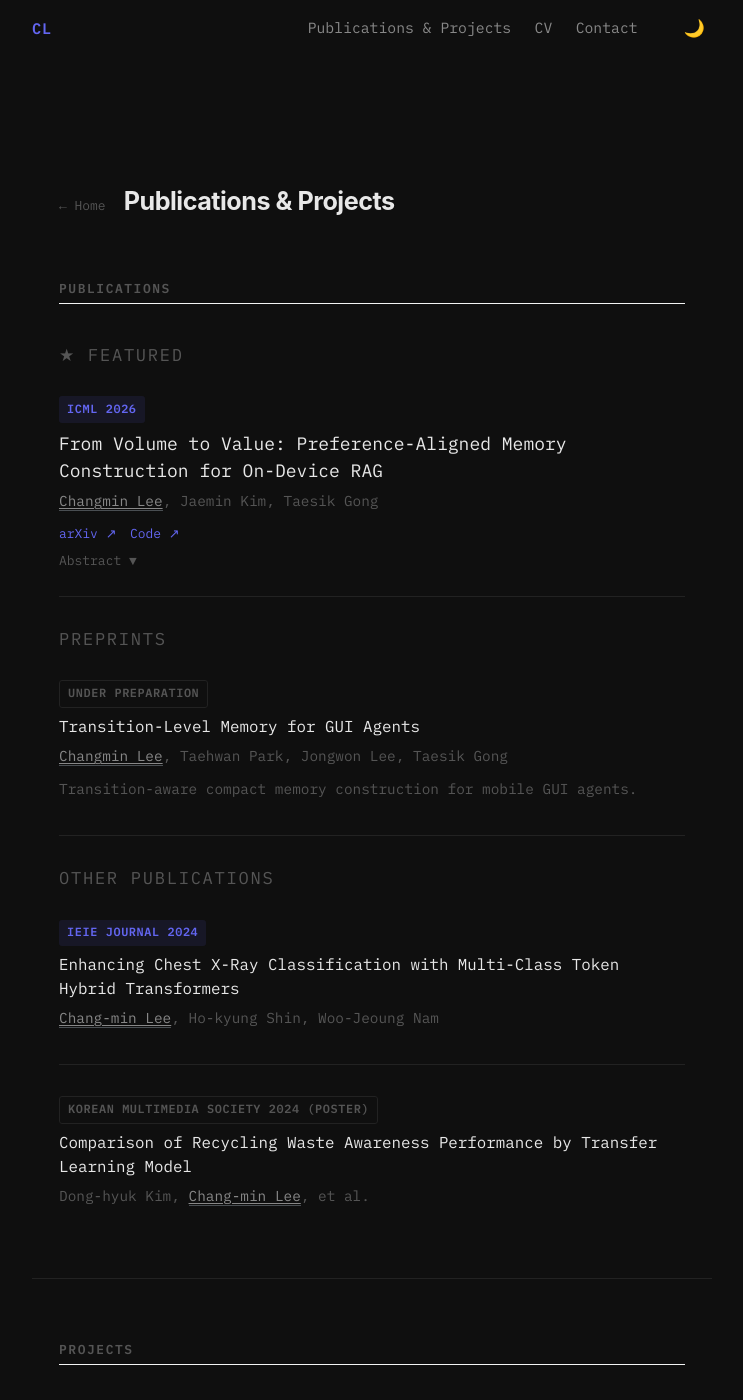
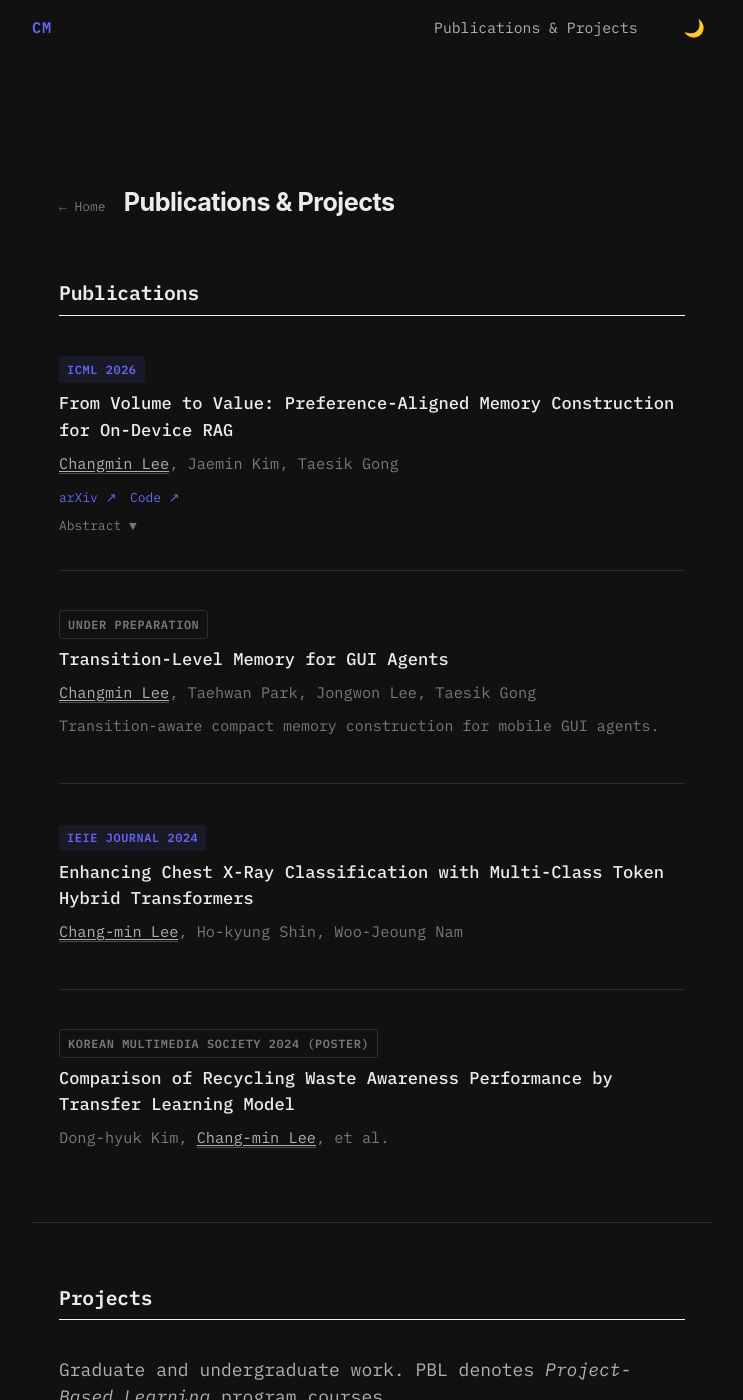
Before and after one commit to CkdalsKong/CkdalsKong.github.io, a Jekyll site: the page built from _pages/publications.md, in a window 1280 px wide and 1400 px high. Shown: the whole window, without its empty margins (268-1011 px from the left). Built offline with Jekyll 4.4.1, drawn with Linux system fonts in a browser that asks for light colours; a script bundle is joined from its source files by our own code; library files that are not in the unit come from our copies; some of the changed text lies outside the part shown.

Commit message:
Redesign: IBM Plex Mono, theme toggle, publications/projects layout, CV

```diff
--- a/_data/navigation.yml
+++ b/_data/navigation.yml
@@ -1,7 +1,3 @@
 main:
   - title: "Publications & Projects"
     url: "/publications/"
-  - title: "CV"
-    url: "/cv/"
-  - title: "Contact"
-    url: "/#contact"
--- a/_includes/masthead.html
+++ b/_includes/masthead.html
@@ -1,7 +1,7 @@
 {% include base_path %}
 <header class="site-header" id="site-header">
   <div class="site-header__inner">
-    <a class="site-header__logo" href="{{ base_path }}/">CL</a>
+    <a class="site-header__logo" href="{{ base_path }}/">CM</a>
     <nav class="site-header__nav" id="site-nav">
       {% for link in site.data.navigation.main %}
         {% if link.url contains 'http' or link.url contains '.pdf' %}
--- a/_pages/publications.md
+++ b/_pages/publications.md
@@ -12,9 +12,7 @@
 <section id="publications" class="home-section" data-animate>
   <h2>Publications</h2>
 
-  <p class="pub-section-label">★ Featured</p>
-
-  <div class="pub-card pub-featured">
+  <div class="pub-card">
     <span class="venue-badge venue-top">ICML 2026</span>
     <div class="pub-title">From Volume to Value: Preference-Aligned Memory Construction for On-Device RAG</div>
     <div class="pub-authors"><u>Changmin Lee</u>, Jaemin Kim, Taesik Gong</div>
@@ -28,16 +26,12 @@
     </div>
   </div>
 
-  <p class="pub-section-label">Preprints</p>
-
   <div class="pub-card">
     <span class="venue-badge venue-workshop">Under Preparation</span>
     <div class="pub-title">Transition-Level Memory for GUI Agents</div>
     <div class="pub-authors"><u>Changmin Lee</u>, Taehwan Park, Jongwon Lee, Taesik Gong</div>
     <div class="pub-note">Transition-aware compact memory construction for mobile GUI agents.</div>
   </div>
-
-  <p class="pub-section-label">Other Publications</p>
 
   <div class="pub-card">
     <span class="venue-badge venue-journal">IEIE Journal 2024</span>
@@ -54,33 +48,13 @@
 
 <section id="projects" class="home-section" data-animate>
   <h2>Projects</h2>
+  <p class="projects-intro">Graduate and undergraduate work. PBL denotes <em>Project-Based Learning</em> program courses.</p>
 
-  <h3 class="projects-tier">Graduate</h3>
+  <div class="projects-tier-block">
+    <span class="projects-tier-label">Graduate</span>
+  </div>
 
-  <p class="projects-group-label">Research</p>
   <div class="project-grid">
-    <div class="project-card">
-      <h3>EPIC</h3>
-      <p>Preference-aligned memory construction for efficient on-device RAG.</p>
-      <div class="project-tags">
-        <span class="project-tag">RAG</span>
-        <span class="project-tag">On-Device AI</span>
-        <span class="project-tag">ICML 2026</span>
-      </div>
-      <div class="pub-links" style="margin-top:0.6rem">
-        <a class="pub-btn" href="https://arxiv.org/abs/2605.18271" target="_blank" rel="noopener noreferrer">arXiv ↗</a>
-        <a class="pub-btn" href="https://github.com/UbiquitousAILab/EPIC" target="_blank" rel="noopener noreferrer">Code ↗</a>
-      </div>
-    </div>
-    <div class="project-card">
-      <h3>Transition-Level Memory for GUI Agents</h3>
-      <p>Compact transition-aware memory design for mobile GUI agents with long-horizon task support.</p>
-      <div class="project-tags">
-        <span class="project-tag">GUI Agent</span>
-        <span class="project-tag">Memory</span>
-        <span class="project-tag">Under Preparation</span>
-      </div>
-    </div>
     <div class="project-card">
       <h3>LG Electronics HS Future Technology Project</h3>
       <p>Personalized model algorithm using Mixture-of-Experts (MoE) for user-specific adaptation.</p>
@@ -90,14 +64,11 @@
         <span class="project-tag">Jun–Sep 2025</span>
       </div>
     </div>
-  </div>
-
-  <p class="projects-group-label">AI Novatus PBL <span class="projects-group-hint">(Project-Based Learning)</span></p>
-  <div class="project-grid">
     <div class="project-card">
       <h3>Cutting Tool Dynamic Characteristics Prediction</h3>
       <p>Predicted dynamic characteristics of machining tools from cutting-process images.</p>
       <div class="project-tags">
+        <span class="project-tag">AI Novatus PBL</span>
         <span class="project-tag">Computer Vision</span>
         <span class="project-tag">Manufacturing</span>
       </div>
@@ -106,25 +77,25 @@
       <h3>Strawberry Smart Farm Growth Cycle Prediction</h3>
       <p>Growth cycle classification model for smart-farm cultivation management.</p>
       <div class="project-tags">
+        <span class="project-tag">AI Novatus PBL</span>
         <span class="project-tag">Smart Agriculture</span>
         <span class="project-tag">Classification</span>
       </div>
     </div>
-  </div>
-
-  <p class="projects-group-label">LGPBL <span class="projects-group-hint">(LG Project-Based Learning)</span></p>
-  <div class="project-grid">
     <div class="project-card">
       <h3>Vacuum Cleaner Personalization Pipeline</h3>
       <p>Designed and implemented a personalization pipeline for LG vacuum cleaner user scenarios.</p>
       <div class="project-tags">
+        <span class="project-tag">LG PBL</span>
         <span class="project-tag">Personalization</span>
         <span class="project-tag">Pipeline</span>
       </div>
     </div>
   </div>
 
-  <h3 class="projects-tier">Undergraduate</h3>
+  <div class="projects-tier-block projects-tier-block--undergraduate">
+    <span class="projects-tier-label">Undergraduate</span>
+  </div>
   <div class="project-grid">
     <div class="project-card">
       <h3>MCTCheXFormer</h3>
--- a/assets/css/main.scss
+++ b/assets/css/main.scss
@@ -32,11 +32,11 @@
    TOKENS — Dark (default)
    ============================================================ */
 :root {
-  --bg:       #0f0f0f;
-  --fg:       #e8e8e8;
-  --fg-2:     #888;
-  --fg-3:     #555;
-  --line:     #222;
+  --bg:       #111;
+  --fg:       #ececec;
+  --fg-2:     #b0b0b0;
+  --fg-3:     #787878;
+  --line:     #2e2e2e;
   --accent:   #6366f1;
   --accent-bg: rgba(99,102,241,0.1);
 
@@ -77,8 +77,8 @@
   background: var(--bg) !important;
   color: var(--fg) !important;
   -webkit-font-smoothing: antialiased;
-  font-size: 0.95rem;
-  line-height: 1.75;
+  font-size: 1rem;
+  line-height: 1.8;
 }
 
 /* Kill template chrome */
@@ -237,11 +237,11 @@
   &:last-child { border-bottom: none; }
 
   h2 {
-    font-size: 0.72rem;
-    font-weight: 600;
-    letter-spacing: 0.12em;
-    text-transform: uppercase;
-    color: var(--fg-3);
+    font-size: 1.1rem;
+    font-weight: 700;
+    letter-spacing: -0.01em;
+    text-transform: none;
+    color: var(--fg);
     margin: 0 0 2rem;
     font-family: var(--font-mono);
   }
@@ -313,6 +313,13 @@
 }
 
 .hero-lab {
+  font-family: var(--font-mono);
+  font-size: 0.78rem;
+  color: var(--fg-3);
+  margin: 0 0 0.2rem;
+}
+
+.hero-gpa {
   font-family: var(--font-mono);
   font-size: 0.75rem;
   color: var(--fg-3);
@@ -500,33 +507,31 @@
 }
 
 .pub-card {
-  margin-bottom: 1.5rem;
-  padding-bottom: 1.5rem;
+  margin-bottom: 2rem;
+  padding-bottom: 2rem;
   border-bottom: 1px solid var(--line);
 
   &:last-child { border-bottom: none; margin-bottom: 0; padding-bottom: 0; }
-
-  &.pub-featured .pub-title { font-size: 1rem; }
 }
 
 .pub-title {
   font-family: var(--font-mono);
-  font-size: 0.88rem;
-  font-weight: 400;
+  font-size: 0.95rem;
+  font-weight: 500;
   color: var(--fg);
-  line-height: 1.5;
-  margin-bottom: 0.25rem;
+  line-height: 1.55;
+  margin-bottom: 0.35rem;
 }
 
 .pub-authors {
-  font-size: 0.8rem;
+  font-size: 0.85rem;
   color: var(--fg-3);
   margin-bottom: 0.4rem;
 
   u { color: var(--fg-2); text-decoration: underline; text-underline-offset: 2px; }
 }
 
-.pub-note { font-size: 0.8rem; color: var(--fg-3); margin-bottom: 0.4rem; }
+.pub-note { font-size: 0.83rem; color: var(--fg-3); margin-bottom: 0.4rem; }
 
 .venue-badge {
   display: inline-block;
@@ -598,35 +603,53 @@
 /* ============================================================
    PROJECTS
    ============================================================ */
-.projects-tier {
-  font-size: 0.95rem;
+.projects-tier-block {
+  display: flex;
+  align-items: center;
+  gap: 1rem;
+  margin: 2.5rem 0 1rem;
+
+  &:first-of-type { margin-top: 0.25rem; }
+
+  &::before {
+    content: '';
+    flex: 1;
+    height: 1px;
+    background: var(--line);
+    order: 2;
+  }
+
+  &--undergraduate { margin-top: 3rem; }
+}
+
+.projects-tier-label {
+  font-family: var(--font-mono);
+  font-size: 0.78rem;
   font-weight: 600;
-  color: var(--fg);
-  margin: 2rem 0 0.75rem;
-  padding-top: 0.5rem;
-  border-top: 1px solid var(--line);
+  letter-spacing: 0.1em;
+  text-transform: uppercase;
+  color: var(--accent);
+  order: 1;
+}
 
-  &:first-of-type {
-    margin-top: 0.5rem;
-    border-top: none;
-    padding-top: 0;
-  }
+.projects-intro {
+  font-size: 0.88rem;
+  color: var(--fg-2);
+  margin: -0.25rem 0 1.25rem;
+  line-height: 1.5;
 }
 
 .projects-group-label {
   font-family: var(--font-mono);
-  font-size: 0.72rem;
-  letter-spacing: 0.06em;
-  text-transform: uppercase;
-  color: var(--fg-2);
-  margin: 1.5rem 0 0.5rem;
-}
+  font-size: 0.8rem;
+  font-weight: 600;
+  letter-spacing: 0.04em;
+  color: var(--fg);
+  margin: 3rem 0 0;
+  padding-bottom: 0.6rem;
+  border-bottom: 1px solid var(--line);
 
-.projects-group-hint {
-  text-transform: none;
-  letter-spacing: 0;
-  font-size: 0.68rem;
-  color: var(--fg-3);
+  &:first-of-type { margin-top: 1rem; }
 }
 
 .project-grid {
@@ -636,24 +659,25 @@
 }
 
 .project-card {
-  padding: 1.25rem 0;
+  padding: 1.5rem 0;
   border-bottom: 1px solid var(--line);
 
-  &:first-child { padding-top: 0; }
+  &:first-child { padding-top: 0.25rem; }
   &:last-child  { border-bottom: none; padding-bottom: 0; }
 
   h3 {
-    font-size: 0.9rem;
+    font-size: 1.05rem;
     font-weight: 600;
     color: var(--fg);
-    margin: 0 0 0.25rem;
+    margin: 0 0 0.45rem;
+    line-height: 1.35;
   }
 
   p {
-    font-size: 0.83rem;
+    font-size: 0.9rem;
     color: var(--fg-2);
-    margin: 0 0 0.5rem;
-    line-height: 1.6;
+    margin: 0 0 0.6rem;
+    line-height: 1.65;
   }
 }
 
@@ -666,11 +690,14 @@
 
 .project-tag {
   font-family: var(--font-mono);
-  font-size: 0.68rem;
+  font-size: 0.72rem;
   color: var(--fg-3);
+  background: var(--accent-bg);
+  padding: 0.1rem 0.45rem;
+  border-radius: 3px;
 }
 
-.project-tag + .project-tag::before { content: "·"; margin-right: 0.4rem; }
+.project-tags { gap: 0.4rem; }
 
 /* ============================================================
    TEACHING
```
Also changed, not shown: _pages/about.md (+1 -38 lines), 3 other files.
